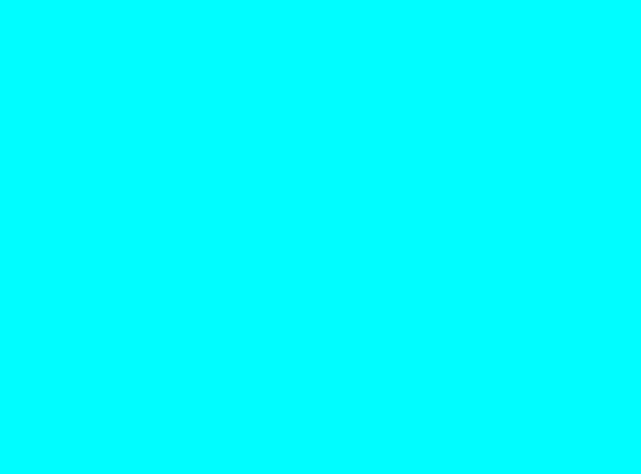
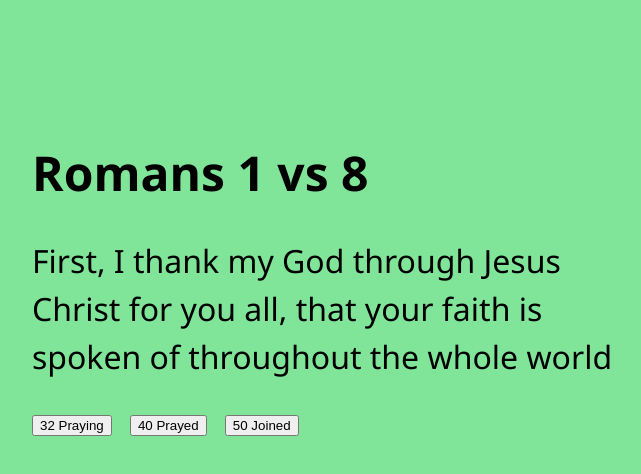
Before and after one commit to babatundelmd/LetUs-Pray, a website: page index.html in a window 1280 px wide. Shown: the whole page, without its empty margins (308-949 px from the left). Drawn offline with Linux system fonts and the light colour scheme.

Commit message:
chore: add status button

```diff
--- a/app.js
+++ b/app.js
@@ -21,15 +21,14 @@ const colorArrayLib = {
     hotMagenta: { Name: 'Hot Magenta', Hex: '#FF00CC', darkHex: '' }
 };
 
-app.addEventListener('click', (e) => {
-    e.preventDefault();
-    document.body.style.backgroundColor = colorArray[Math.floor(Math.random() * colorArray.length)];
-    findColor(colorArrayLib);
-})
 
+// app.addEventListener('mouseover', (e) => {
+//     e.preventDefault();
+//     document.body.style.backgroundColor = colorArray[Math.floor(Math.random() * colorArray.length)];
+//     findColor(colorArrayLib);
+// });
 
 console.log({ colorArrayLib })
-
 const findColor = (obj) => {
     for (let key in obj) {
         // checking if it's nested
@@ -37,8 +36,16 @@ const findColor = (obj) => {
             findColor(obj[key])
         } else {
             // printing the flat attributes
-            console.log(key + " -> " + obj[key]);
+            console.log([key + " -> " + obj[key]]);
         }
     }
 
 }
+
+
+const exe = (function () {
+    setInterval(() => {
+        document.body.style.backgroundColor = colorArray[Math.floor(Math.random() * colorArray.length)];
+        findColor(colorArrayLib);
+    }, 5000)
+})();
--- a/index.css
+++ b/index.css
@@ -8,5 +8,33 @@ body{
     background: #00fdff ;
     height: 100vh;
     overflow: hidden;
-    transition: .5s all ease-in-out;
+    transition: .2s all ease-in-out;
+    padding: 100px;
+    font-family: 'Segoe UI', Tahoma, Geneva, Verdana, sans-serif;
+    text-rendering: optimizeLegibility;
 }
+.container{
+    margin-left: auto;
+    margin-right: auto;
+    width: 600px;
+}
+
+._lupTitleHeader h1{
+    font-weight: bold;
+    font-size: 3rem;
+}
+
+
+._lupText p{
+    font-size: 2rem;
+    line-height: 3rem;
+}
+
+._lupPrayStatus {
+    /* padding: 14px; */
+}
+._lupPrayStatus button:nth-child(even){
+    margin-left: 14px;
+    margin-right: 14px;
+
+}
--- a/index.html
+++ b/index.html
@@ -6,10 +6,30 @@
     <meta name="viewport" content="width=device-width, initial-scale=1.0">
     <meta http-equiv="X-UA-Compatible" content="ie=edge">
     <link rel="stylesheet" href="index.css">
-    <title>Document</title>
+    <title>Let Us Pray</title>
 </head>
 
 <body id="app">
+    <div class="container">
+        <div class="_lupTitleHeader">
+            <h1>Romans 1 vs 8</h1>
+        </div>
+
+        <div class="_lupText">
+            <p>First, I thank my God through Jesus Christ for you all,
+                that your faith is spoken of throughout the whole world</p>
+        </div>
+        <div class="_lupPrayStatus">
+            <button><span>32</span> Praying</button>
+            <button><span>40</span> Prayed</button>
+            <button><span>50</span> Joined</button>
+        </div>
+
+
+    </div>
+
+
+
 
 
     <script src="app.js"></script>
```
